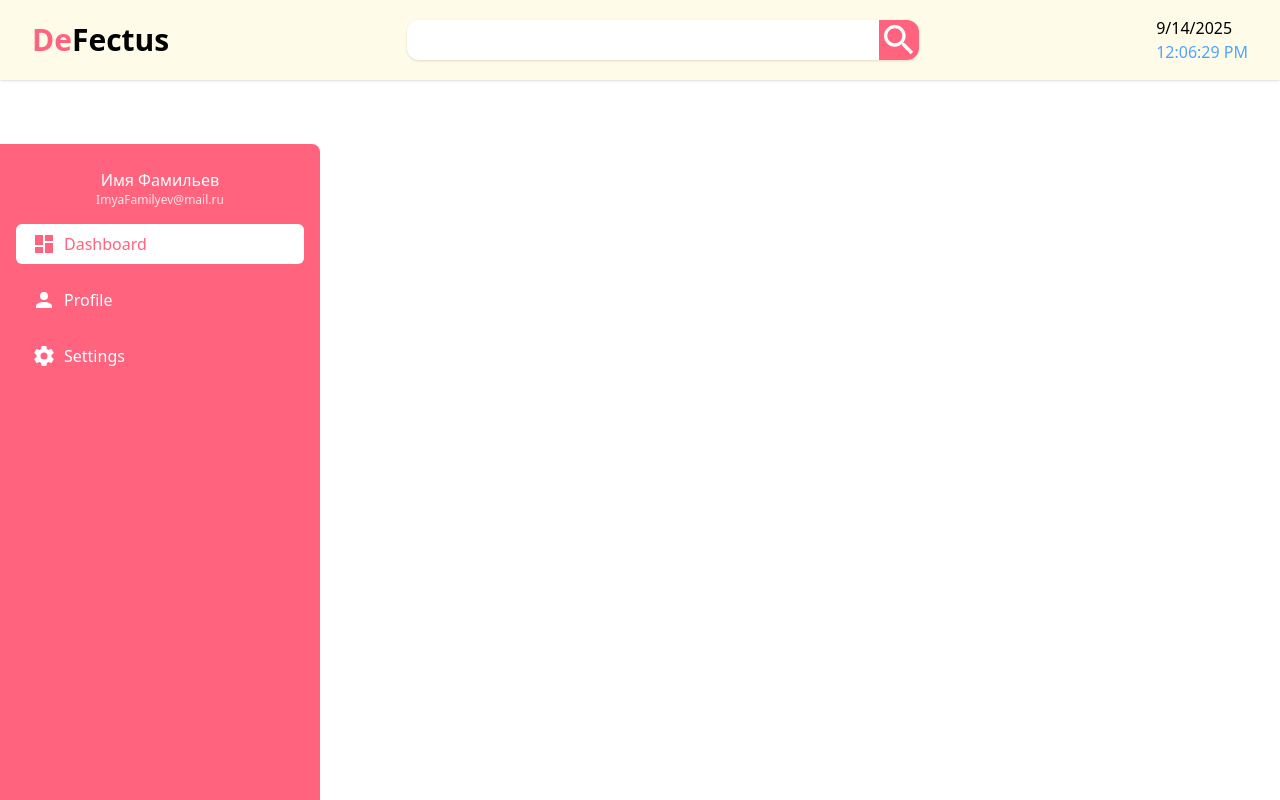
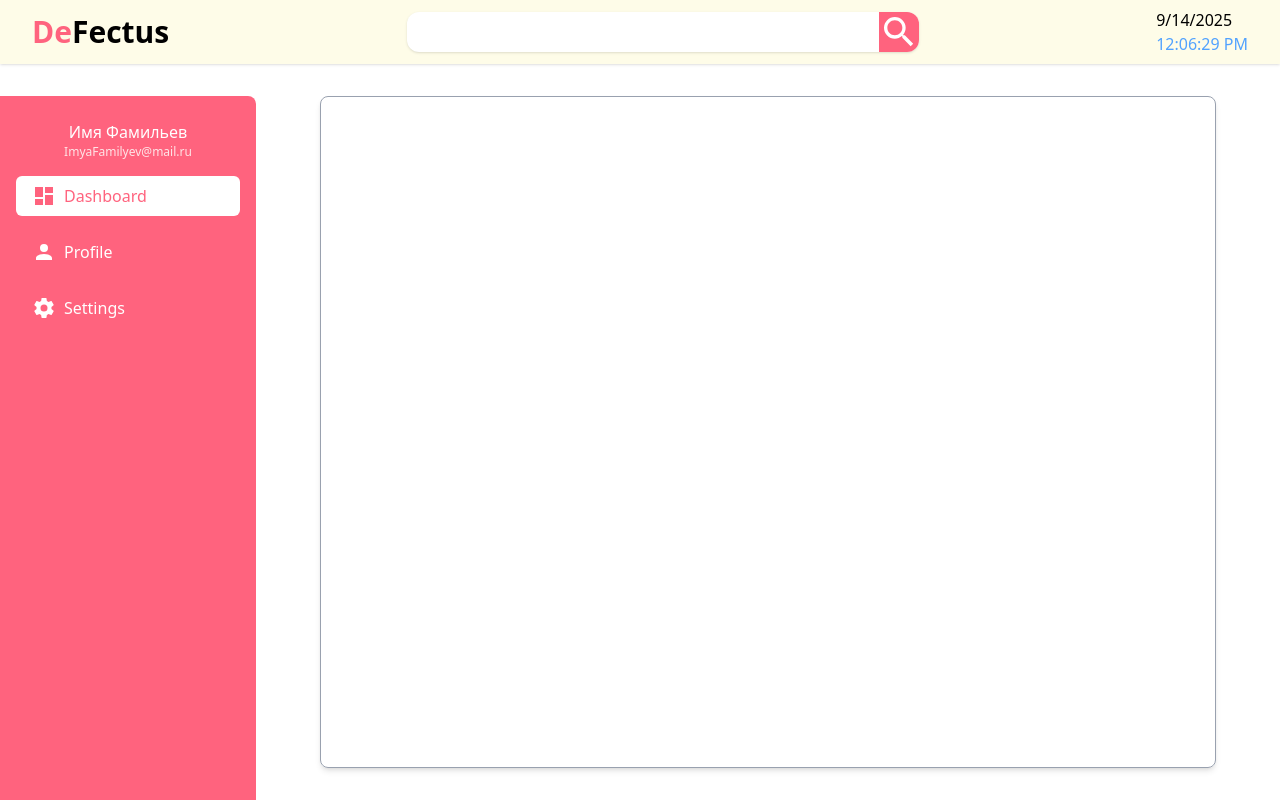
Before and after one commit to otiosumax/pnbf1, a Vue app in the folder frontend/: page / in a window 1280 px wide. Built offline with nearby package versions, Linux system fonts and the light colour scheme; the HTML template or start-up script is replaced by a standard one.

Commit message:
Начата верстка дашборда

```diff
--- a/frontend/src/App.vue
+++ b/frontend/src/App.vue
@@ -2,10 +2,11 @@
 import Header from './components/Header.vue';
 import Sidebar from './components/Sidebar.vue';
 </script>
-<!-- Основные цвета: rose-400, yellow-50 white -->
+<!-- Основные цвета: rose-400, yellow-50 -->
 <template>
-  <div class="">
-    <Header class="fixed"/>
-    <Sidebar class="fixed left-0 mt-36 h-full w-4/16"/>
+  <div class="grid gap-x-16 gap-y-8 grid-rows-[4rem_1fr] grid-cols-[16rem_1fr_0rem] h-screen">
+    <Header class="row-span-1 col-span-3" />
+    <Sidebar class="row-span-2 col-span-1" />
+    <RouterView />
   </div>
 </template>
--- a/frontend/src/components/Sidebar.vue
+++ b/frontend/src/components/Sidebar.vue
@@ -5,7 +5,7 @@ import Icon from "./Icon.vue";
 </script>
 
 <template>
-    <div class="absolut px-4 py-2 flex flex-col gap-4 items-center bg-rose-400 rounded-tr-lg text-white">
+    <div class="px-4 py-2 flex flex-col gap-4 items-center bg-rose-400 rounded-tr-lg text-white">
         <div class="flex flex-col items-center">
             <h3 class="mt-4">Имя Фамильев</h3>
             <p class="text-xs text-rose-100">ImyaFamilyev@mail.ru</p>
--- a/frontend/src/pages/Dashboard.vue
+++ b/frontend/src/pages/Dashboard.vue
@@ -1,3 +1,5 @@
 <template>
-    Dashboard will be here
+    <div class="rounded-lg border border-gray-400 shadow-md">
+
+    </div>
 </template>
```
